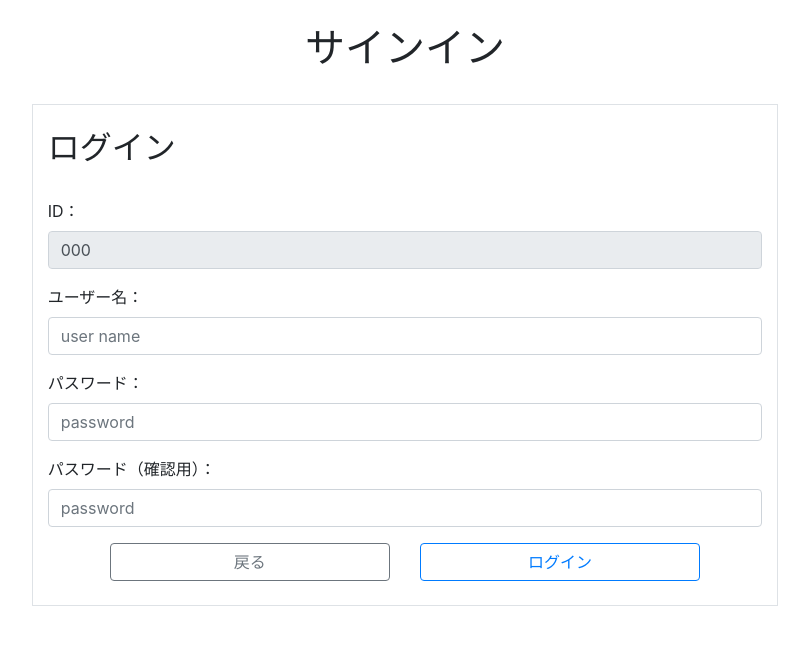
After one commit to ikarashijou/cafe-pc, a PHP site: page /login.php in a window 1280 px wide. The commit adds this page. Shown: the top 645 px of the page, without its empty margins (235-1044 px from the left). Run offline with PHP 8.4, Linux system fonts and the light colour scheme.

Commit message:
no message

```diff
--- a/Views/index1.php
+++ b/Views/index1.php
@@ -22,7 +22,7 @@
                     <a class="nav-link" href="sinUp.php">新規登録</a>
                 </li>
                 <li class="nav-item">
-                    <a class="nav-link" href="#">ログイン</a>
+                    <a class="nav-link" href="login.php">ログイン</a>
                 </li>
                 <li class="nav-item">
                     <a class="nav-link" href="#">ホーム</a>
--- /dev/null
+++ b/Views/login.php
@@ -0,0 +1,66 @@
+<!doctype html>
+<html lang="ja">
+
+<head>
+    <!-- Required meta tags -->
+    <meta charset="utf-8">
+    <meta name="viewport" content="width=device-width, initial-scale=1, shrink-to-fit=no">
+
+    <!-- Bootstrap CSS -->
+    <link rel="stylesheet" href="https://stackpath.bootstrapcdn.com/bootstrap/4.1.3/css/bootstrap.min.css" integrity="sha384-MCw98/SFnGE8fJT3GXwEOngsV7Zt27NXFoaoApmYm81iuXoPkFOJwJ8ERdknLPMO" crossorigin="anonymous">
+
+    <title>JISAKU</title>
+</head>
+
+<body>
+    <br>
+    <h1 class="text-center">サインイン</h1>
+    <br>
+
+    <div class="border col-7 mx-auto">
+        <br>
+        <h2>ログイン</h2>
+        <br>
+        <div class="row">
+            <div class="col-md">
+                <form name="form" method="post" action="index.php">
+                    <div class="form-group">
+                        <label>ID：</label>
+                        <input type="text" class="form-control" value="000" disabled>
+                    </div>
+                    <div class="form-group">
+                        <label>ユーザー名：</label>
+                        <input type="text" class="form-control" placeholder="user name">
+                    </div>
+                    <div class="form-group">
+                        <label>パスワード：</label>
+                        <input type="password" class="form-control" placeholder="password">
+                    </div>
+                    <div class="form-group">
+                        <label>パスワード（確認用）：</label>
+                        <input type="password" class="form-control" placeholder="password">
+                    </div>
+                </form>
+            </div>
+        </div>
+        <div class="row center-block text-center">
+            <div class="col-1">
+            </div>
+            <div class="col-5">
+                <button type="button" class="btn btn-outline-secondary btn-block" onclick="history.back()">戻る</button>
+            </div>
+            <div class="col-5">
+                <button type="button" class="btn btn-outline-primary btn-block" form="form">ログイン</button>
+            </div>
+        </div>
+        <br>
+    </div>
+
+    <!-- Optional JavaScript -->
+    <!-- jQuery first, then Popper.js, then Bootstrap JS -->
+    <script src="https://code.jquery.com/jquery-3.3.1.slim.min.js" integrity="sha384-q8i/X+965DzO0rT7abK41JStQIAqVgRVzpbzo5smXKp4YfRvH+8abtTE1Pi6jizo" crossorigin="anonymous"></script>
+    <script src="https://cdnjs.cloudflare.com/ajax/libs/popper.js/1.14.3/umd/popper.min.js" integrity="sha384-ZMP7rVo3mIykV+2+9J3UJ46jBk0WLaUAdn689aCwoqbBJiSnjAK/l8WvCWPIPm49" crossorigin="anonymous"></script>
+    <script src="https://stackpath.bootstrapcdn.com/bootstrap/4.1.3/js/bootstrap.min.js" integrity="sha384-ChfqqxuZUCnJSK3+MXmPNIyE6ZbWh2IMqE241rYiqJxyMiZ6OW/JmZQ5stwEULTy" crossorigin="anonymous"></script>
+</body>
+
+</html>
```
